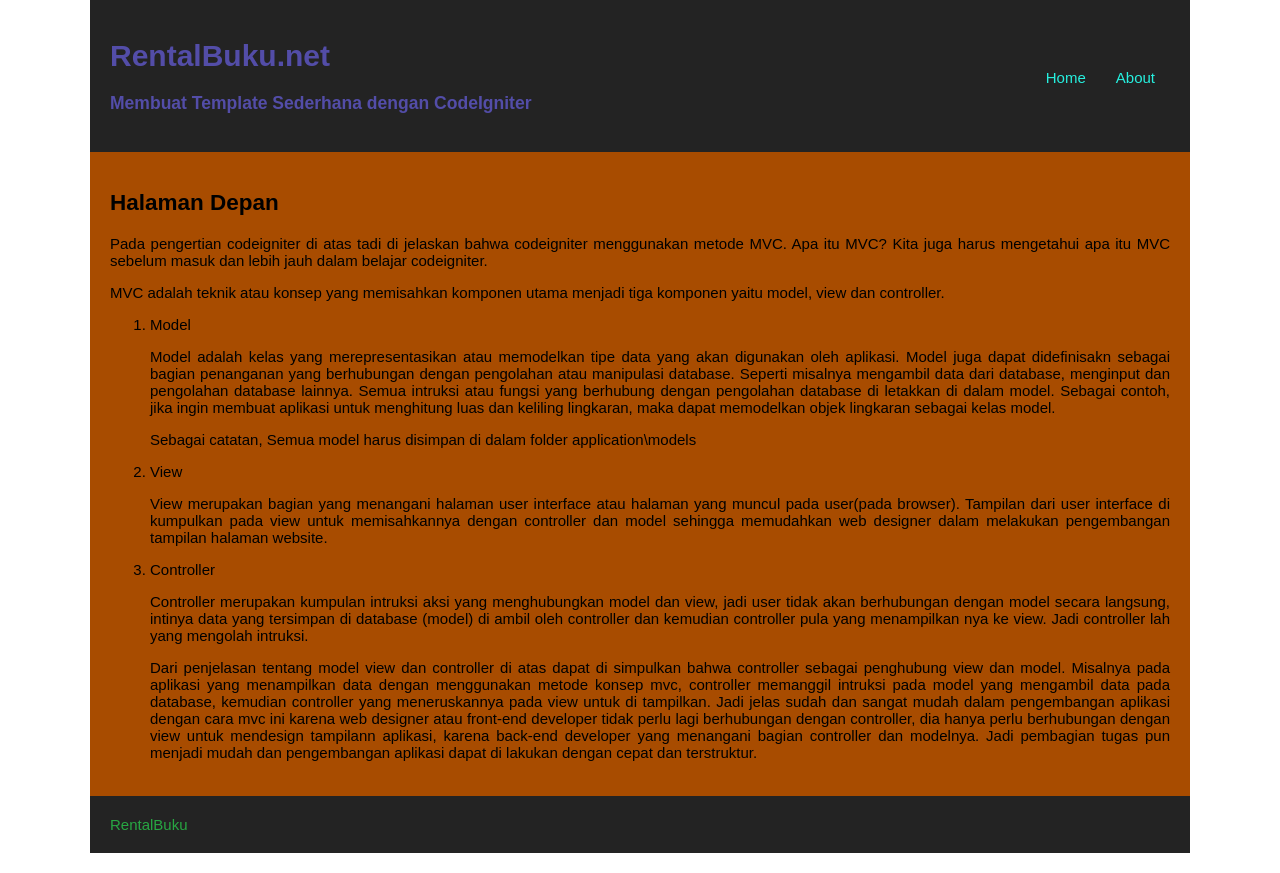
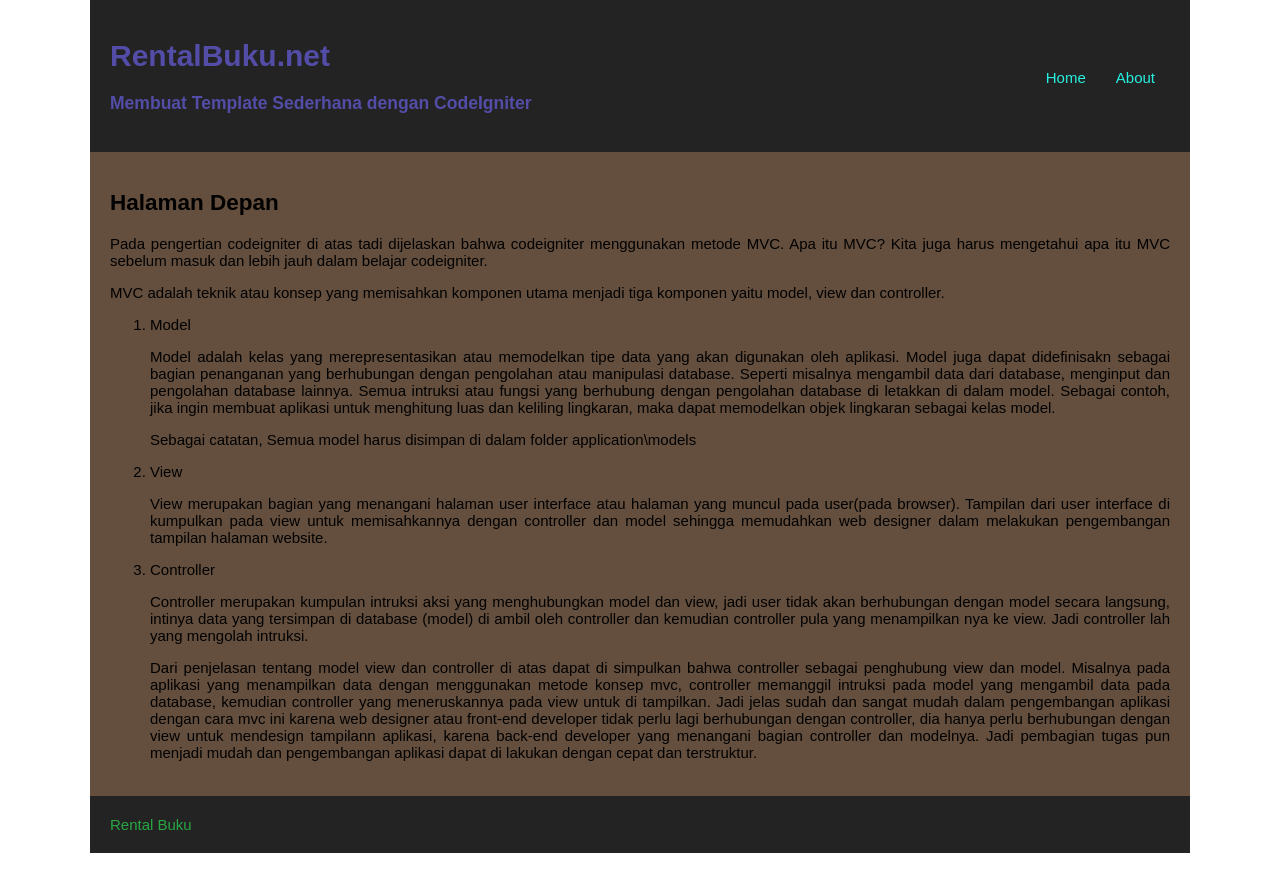
Before and after one commit to WP2-HandanuAkmalFauzan/pustaka-booking, a CodeIgniter app: page /pustaka-booking/index.php/web in a window 1280 px wide. Shown: the part 21-894 px from the top of the page. Run offline with CodeIgniter, Linux system fonts and the light colour scheme.

Commit message:
Pertemuan 4

```diff
--- a/application/views/v_about.php
+++ b/application/views/v_about.php
@@ -2,8 +2,8 @@
     <h1><?php echo $judul ?></h1>
     <h4>Nama</h4>
     <ul type="disc">
-        <li>Nama Depan : Imam</li>
-        <li>Nama Belakang : Nawawi</li>
+        <li>Nama Depan      : Imam</li>
+        <li>Nama Belakang   : Nawawi</li>
     </ul>
     <br>
     <h4>Alamat</h4>
--- a/application/views/v_footer.php
+++ b/application/views/v_footer.php
@@ -1,5 +1,5 @@
         <footer>
-            <a href=”http://www.RentalBuku.com”>RentalBuku</a>
+            <a href=”http://www.RentalBuku.com”>Rental Buku</a>
         </footer>
     </div>
 </body>
--- a/application/views/v_header.php
+++ b/application/views/v_header.php
@@ -2,7 +2,7 @@
 <html>
 <head>
     <meta charset="utf-8">
-    <title>Web Prog II | Merancang Template sederhana dengan codeigniter</title>
+    <title>Web Prog II |  Merancang Template sederhana dengan codeigniter</title>
     <link rel="stylesheet" type="text/css" href="<?php echo
 base_url() ?>assets/css/stylebuku.css">
 </head>
--- a/application/views/v_index.php
+++ b/application/views/v_index.php
@@ -1,7 +1,7 @@
 <section>
             <h1><?php echo $judul ?></h1>
             <p align='justify'>Pada pengertian codeigniter di atas
-tadi di jelaskan bahwa codeigniter menggunakan metode MVC. Apa itu
+tadi dijelaskan bahwa codeigniter menggunakan metode MVC. Apa itu
 MVC? Kita juga harus mengetahui apa itu MVC sebelum masuk dan lebih
 jauh dalam belajar codeigniter.</p>
             <p>MVC adalah teknik atau konsep yang memisahkan
--- a/assets/css/stylebuku.css
+++ b/assets/css/stylebuku.css
@@ -5,7 +5,7 @@ body{
     font-size:15px;
    }
 #wrapper{
-    background: #a84c00;
+    background: #644f3e;
     width: 1100px;
     margin: 20px auto;
    }
```
